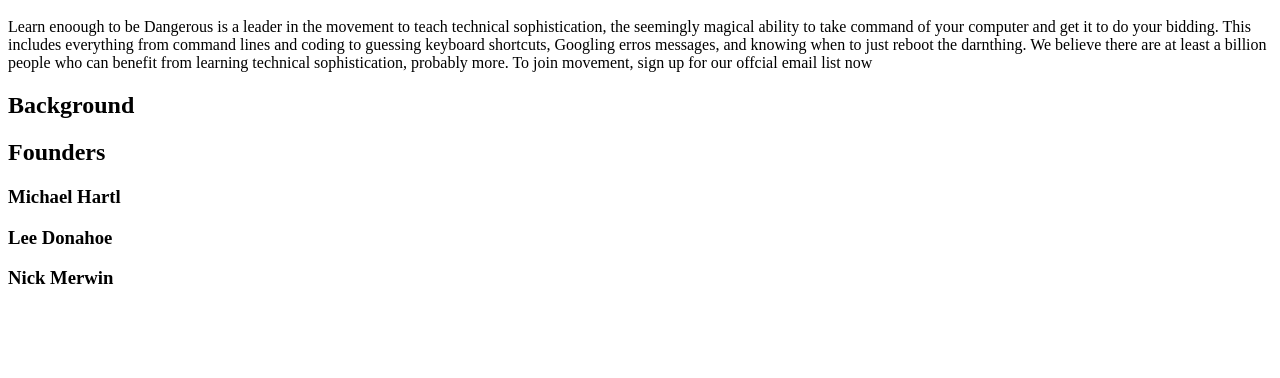
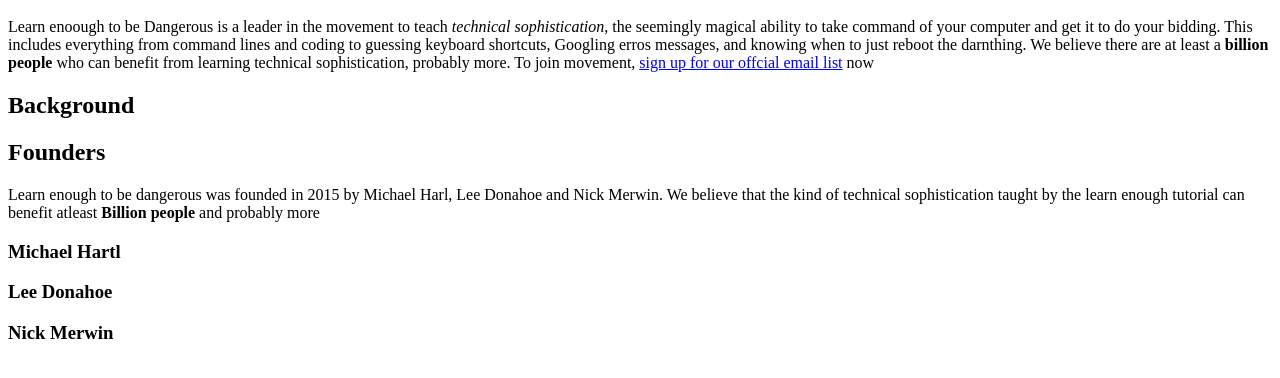
Before and after one commit to AmbyMbayi/web_app, a plain HTML site: page index.html in a window 1280 px wide. Shown: the part 120-498 px from the top of the page. Drawn offline with Linux system fonts and the light colour scheme.

Commit message:
Add few paragraph

```diff
--- a/index.html
+++ b/index.html
@@ -8,9 +8,11 @@
 	<h1>Web Application</h1>
 	<h1>The learn enough story</h1>
 
-	<p>Learn enoough to be Dangerous is a leader in the movement to teach technical sophistication, the seemingly magical ability to take command of your computer and get it to do your bidding. This includes everything from command lines and coding to guessing keyboard shortcuts, Googling erros messages, and knowing when to just reboot the darnthing. We believe there are at least a billion people who can benefit from learning technical sophistication, probably more. To join movement, sign up for our offcial email list now</p>
+	<p>Learn enoough to be Dangerous is a leader in the movement to teach <em>technical sophistication</em>, the seemingly magical ability to take command of your computer and get it to do your bidding. This includes everything from command lines and coding to guessing keyboard shortcuts, Googling erros messages, and knowing when to just reboot the darnthing. We believe there are at least a <strong>billion people</strong>  who can benefit from learning technical sophistication, probably more. To join movement, <a href="http://learnenough.com/email">sign up for our offcial email list</a>  now</p>
+
 	<h2>Background</h2>
 	<h2>Founders</h2>
+	<p>Learn enough to be dangerous was founded in 2015 by Michael Harl, Lee Donahoe and Nick Merwin. We believe that the kind of technical sophistication taught by the learn enough tutorial can benefit atleast  <strong>Billion people</strong> and probably more</p>
 	<h3>Michael Hartl</h3>
 	<h3>Lee Donahoe</h3>
 	<h3>Nick Merwin</h3>
```
